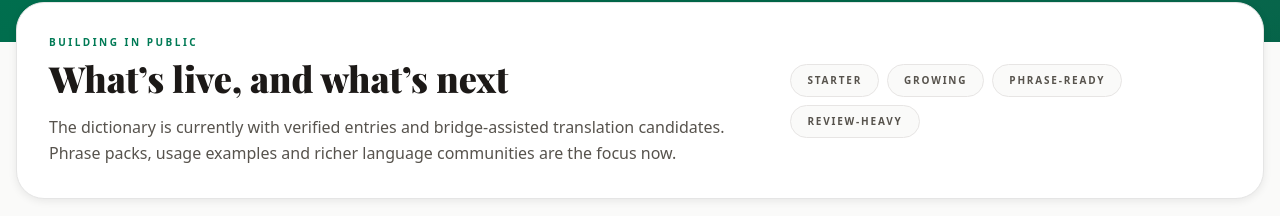
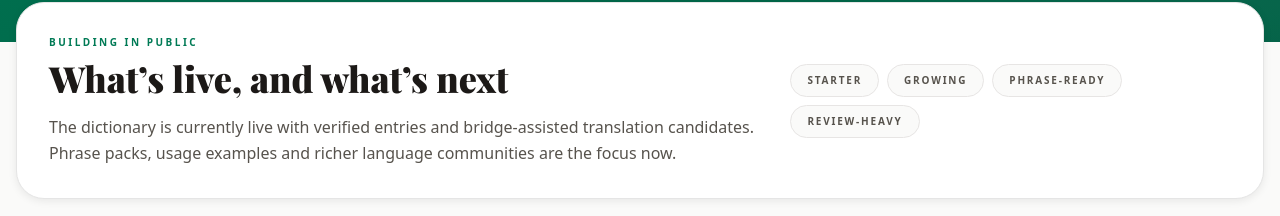
Before and after one commit to edveloper/kamusi-yetu, a Next.js app: page / in a window 1280 px wide. Shown: the part 673-889 px from the top of the page. Built offline with nearby package versions, Linux system fonts and the light colour scheme; no server answers; the database is empty; a web font is replaced by a local one.

Commit message:
Tightening of copy text

```diff
--- a/app/page.tsx
+++ b/app/page.tsx
@@ -74,7 +74,7 @@ export default async function HomePage() {
               <p className="text-[10px] font-semibold uppercase tracking-[0.25em] text-emerald-700 mb-2">Building in public</p>
               <h2 className="text-3xl md:text-4xl font-black text-stone-900 font-logo">What’s live, and what’s next</h2>
               <p className="text-stone-600 font-medium mt-4 max-w-3xl leading-relaxed">
-                The dictionary is currently with verified entries and bridge-assisted translation candidates. Phrase packs, usage examples and richer language communities are the focus now.
+                The dictionary is currently live with verified entries and bridge-assisted translation candidates. Phrase packs, usage examples and richer language communities are the focus now.
               </p>
             </div>
             <div className="flex flex-wrap gap-2">
```
